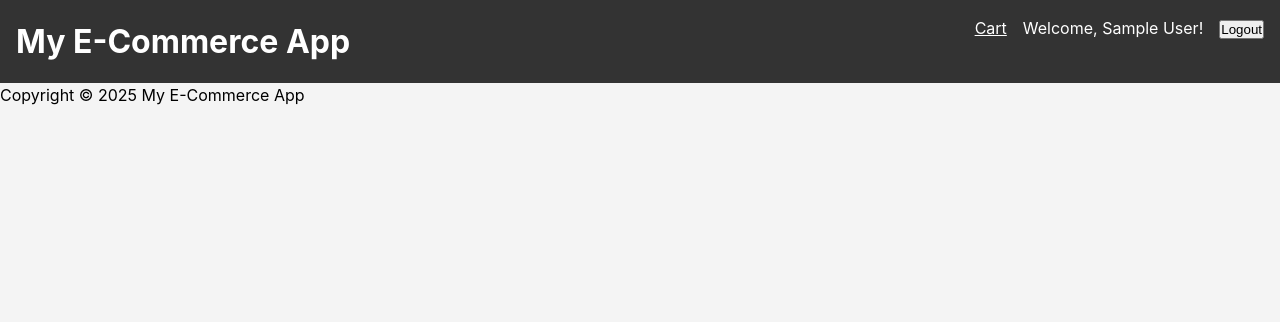
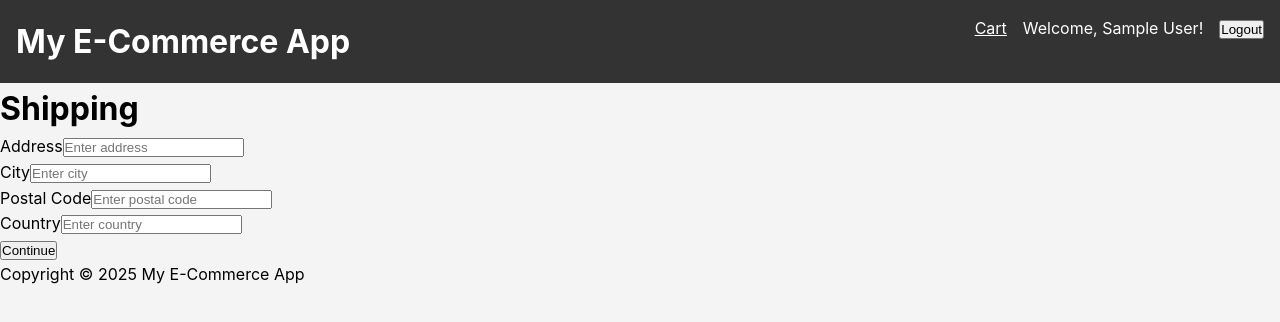
Before and after one commit to Mohitrajput16/mern-ecommerce, a React (Vite) app in the folder client/: page /shipping in a window 1280 px wide. Shown: the top 322 px of the page. Built offline with nearby package versions, Linux system fonts and the light colour scheme; sample sign-in values are in the browser's storage.

Commit message:
Created ProtectedRoute and build ShippingPage

```diff
--- a/client/src/App.jsx
+++ b/client/src/App.jsx
@@ -7,6 +7,8 @@ import LoginPage from './pages/loginPage';
 import RegisterPage from './pages/registerPage';
 import Header from './components/Header.jsx';
 import CartPage from './pages/CartPage.jsx';
+import ProtectedRoute from './components/ProtectedRoute';
+import ShippingPage from './pages/ShippingPage';
 
 const App = () => {
   return (
@@ -19,8 +21,16 @@ const App = () => {
           <Route path="/login" element={<LoginPage />} />
           <Route path="/register" element={<RegisterPage />} />
           <Route path="/cart" element={<CartPage />} />
+          <Route path="" element={<ProtectedRoute />}>
+          <Route path="" element={<ProtectedRoute />}>
+            <Route path="/shipping" element={<ShippingPage />} />
+
+</Route>
+  {/* We will add /shipping, /payment, /placeorder here */}
+</Route>
           {/* Add more routes here later, e.g., /login, /cart */}
         </Routes>
+
       </main>
       <footer>
         <p>Copyright &copy; 2025 My E-Commerce App</p>
--- /dev/null
+++ b/client/src/components/ProtectedRoute.jsx
@@ -0,0 +1,18 @@
+// client/src/components/ProtectedRoute.jsx
+import React from 'react';
+import { useSelector } from 'react-redux';
+import { Navigate, Outlet } from 'react-router-dom';
+
+const ProtectedRoute = () => {
+  // Get the user info from the auth state
+  const { userInfo } = useSelector((state) => state.auth);
+
+  // Check if user is logged in
+  if (userInfo) {
+    return <Outlet />; // Render the child route (e.g., ShippingPage)
+  } else {
+    return <Navigate to="/login" replace />; // Redirect to login
+  }
+};
+
+export default ProtectedRoute;
--- a/client/src/pages/CartPage.jsx
+++ b/client/src/pages/CartPage.jsx
@@ -25,7 +25,7 @@ const CartPage = () => {
   // Handler for checkout
   const checkoutHandler = () => {
     // We'll build the shipping page next
-    navigate('/login?redirect=shipping');
+    navigate('/shipping');
   };
 
   // Calculate subtotal
--- /dev/null
+++ b/client/src/pages/ShippingPage.jsx
@@ -0,0 +1,82 @@
+// client/src/pages/ShippingPage.jsx
+import React, { useState } from 'react';
+import { useDispatch, useSelector } from 'react-redux';
+import { useNavigate } from 'react-router-dom';
+import { saveShippingAddress } from '../store/cartSlice';
+
+const ShippingPage = () => {
+  const dispatch = useDispatch();
+  const navigate = useNavigate();
+
+  // Get the shipping address from the Redux store
+  const { shippingAddress } = useSelector((state) => state.cart);
+
+  // Set component state, pre-filling with Redux data if it exists
+  const [address, setAddress] = useState(shippingAddress.address || '');
+  const [city, setCity] = useState(shippingAddress.city || '');
+  const [postalCode, setPostalCode] = useState(shippingAddress.postalCode || '');
+  const [country, setCountry] = useState(shippingAddress.country || '');
+
+  const submitHandler = (e) => {
+    e.preventDefault();
+    // Dispatch the action to save the address to Redux
+    dispatch(saveShippingAddress({ address, city, postalCode, country }));
+    // Go to the next step
+    navigate('/payment');
+  };
+
+  return (
+    <div>
+      <h1>Shipping</h1>
+      <form onSubmit={submitHandler}>
+        <div>
+          <label htmlFor="address">Address</label>
+          <input
+            type="text"
+            id="address"
+            placeholder="Enter address"
+            value={address}
+            onChange={(e) => setAddress(e.target.value)}
+            required
+          />
+        </div>
+        <div>
+          <label htmlFor="city">City</label>
+          <input
+            type="text"
+            id="city"
+            placeholder="Enter city"
+            value={city}
+            onChange={(e) => setCity(e.target.value)}
+            required
+          />
+        </div>
+        <div>
+          <label htmlFor="postalCode">Postal Code</label>
+          <input
+            type="text"
+            id="postalCode"
+            placeholder="Enter postal code"
+            value={postalCode}
+            onChange={(e) => setPostalCode(e.target.value)}
+            required
+          />
+        </div>
+        <div>
+          <label htmlFor="country">Country</label>
+          <input
+            type="text"
+            id="country"
+            placeholder="Enter country"
+            value={country}
+            onChange={(e) => setCountry(e.target.value)}
+            required
+          />
+        </div>
+        <button type="submit">Continue</button>
+      </form>
+    </div>
+  );
+};
+
+export default ShippingPage;
--- a/client/src/store/cartSlice.js
+++ b/client/src/store/cartSlice.js
@@ -1,48 +1,42 @@
 // client/src/store/cartSlice.js
 import { createSlice } from '@reduxjs/toolkit';
 
-// Helper function to add/update localStorage
-const updateLocalStorage = (cartItems) => {
-  localStorage.setItem('cartItems', JSON.stringify(cartItems));
+// Helper function to add/update localStorage for cart items
+const updateCartInStorage = (cart) => {
+  localStorage.setItem('cart', JSON.stringify(cart));
 };
 
-// Load cart items from localStorage if they exist
-const initialState = {
-  cartItems: localStorage.getItem('cartItems')
-    ? JSON.parse(localStorage.getItem('cartItems'))
-    : [],
-};
+// --- MODIFIED INITIAL STATE ---
+const initialState = localStorage.getItem('cart')
+  ? JSON.parse(localStorage.getItem('cart'))
+  : { cartItems: [], shippingAddress: {}, paymentMethod: 'PayPal' };
+
 
 const cartSlice = createSlice({
   name: 'cart',
   initialState,
   reducers: {
-    // Action to add an item (or update quantity if it already exists)
     addToCart(state, action) {
-      const newItem = action.payload;
-      const existingItem = state.cartItems.find((item) => item._id === newItem._id);
-
-      if (existingItem) {
-        // If item exists, just update its quantity
-        existingItem.qty = newItem.qty;
-      } else {
-        // If new item, add it to the array
-        state.cartItems.push(newItem);
-      }
-      updateLocalStorage(state.cartItems);
+      // ... (your existing addToCart logic is fine)
+      state.cartItems = [...state.cartItems]; // Ensure state update
+      updateCartInStorage(state);
     },
 
-    // Action to remove an item from the cart
     removeFromCart(state, action) {
-      const idToRemove = action.payload;
-      state.cartItems = state.cartItems.filter((item) => item._id !== idToRemove);
-      updateLocalStorage(state.cartItems);
+      // ... (your existing removeFromCart logic is fine)
+      state.cartItems = state.cartItems.filter((item) => item._id !== action.payload);
+      updateCartInStorage(state);
+    },
+
+    // --- NEW ACTION ---
+    saveShippingAddress(state, action) {
+      state.shippingAddress = action.payload;
+      updateCartInStorage(state);
     },
   },
 });
 
-// Export the actions
-export const { addToCart, removeFromCart } = cartSlice.actions;
+// Export the new action
+export const { addToCart, removeFromCart, saveShippingAddress } = cartSlice.actions;
 
-// Export the reducer
 export default cartSlice.reducer;
```
